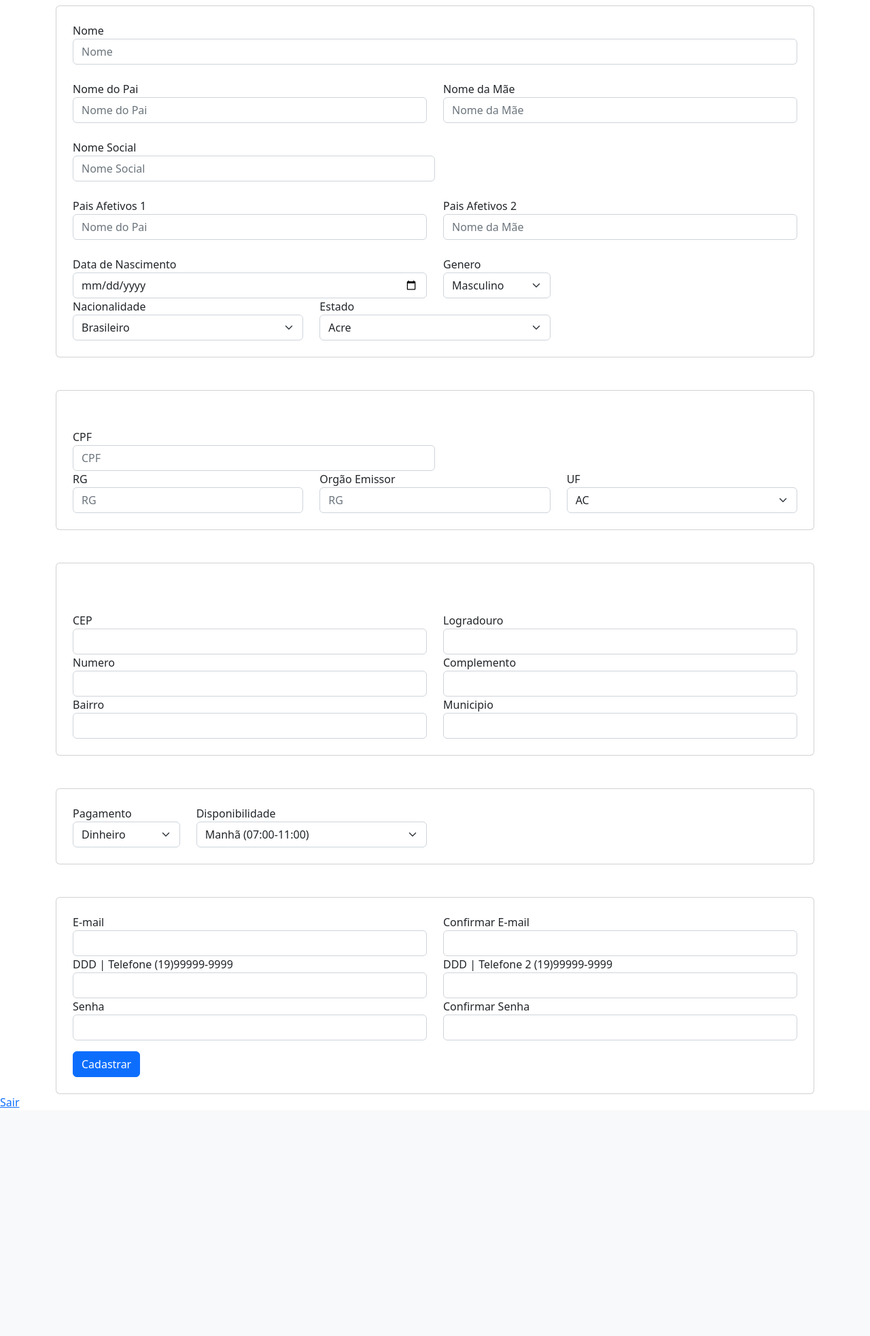
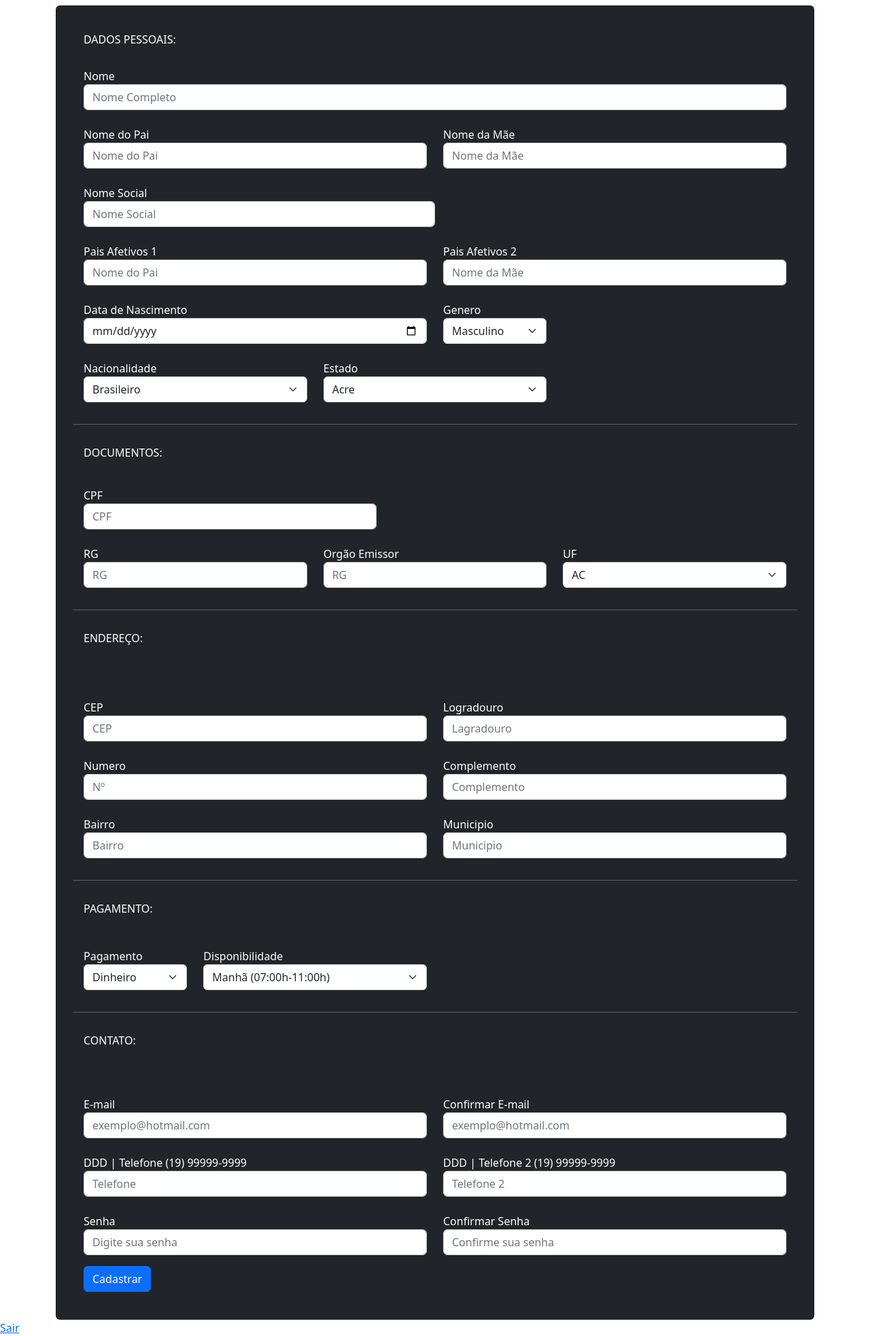
Before and after one commit to Erubbo/AutoPlanner, a PHP site: page /backend/front/cadastro_alunos.php in a window 1280 px wide. Shown: the part 193-2159 px from the top of the page at 68% size. Before the commit the page ends 1823 px from the top, so only its background shows below. Run offline with PHP 8.4, Linux system fonts and the light colour scheme; a user stored in the database is signed in.

Commit message:
Front Aluno & Professor

```diff
--- a/backend/front/cadastro_alunos.php
+++ b/backend/front/cadastro_alunos.php
@@ -20,15 +20,17 @@ include '../includes/conexao.php';
     ?>
 
     <div class="container">
+
         <h5 class="text-center">Cadastro Básico</h5>
+        <div class="card text-bg-dark p-3">
+        <h6 class="m-4">DADOS PESSOAIS:</h6>
 
-        <div class="card ">
-            <div class="form-group m-4">
+            <div class="form-group m-4 mt-2">
                 <form action="_valida_cadastro_aluno" method="post">
 
                     <div class="form-group ">
                         <label for="inputEmail4">Nome</label>
-                        <input type="text" class="form-control" id="" placeholder="Nome">
+                        <input type="text" class="form-control" id="" placeholder="Nome Completo">
                     </div>
 
 
@@ -66,7 +68,7 @@ include '../includes/conexao.php';
                     <div class="row mt-4">
                         <div class="form-group col-md-6">
                             <label for="inputPassword4">Data de Nascimento</label>
-                            <input type="date" class="form-control" id="">
+                            <input type="date" class="form-control" id="" >
                         </div>
                         <div class="form-group col-md-2">
                             <label for="Pagamento">Genero</label>
@@ -81,7 +83,7 @@ include '../includes/conexao.php';
 
                     <div class="row">
 
-                        <div class="form-group col-md-4">
+                        <div class="form-group col-md-4 mt-4">
                             <label for="Pagamento">Nacionalidade</label>
                             <select class="form-select" aria-label="Default select example">
 
@@ -92,7 +94,7 @@ include '../includes/conexao.php';
                             </select>
                         </div>
 
-                        <div class="form-group col-md-4">
+                        <div class="form-group col-md-4 mt-4">
                             <label for="Pagamento">Estado</label>
                             <select class="form-select" aria-label="Default select example">
 
@@ -125,36 +127,31 @@ include '../includes/conexao.php';
                                 <option value="TO">Tocantins</option>
                             </select>
                         </div>
+                    </div>
+            </div>
+       <hr class="m-2">
 
-                    </div>
-
-            </div>
-        </div>
-        <br>
-        <br>
-
-
-        <div class="card ">
+       <h6 class="m-4">DOCUMENTOS:</h6>
 
             <div class="group m-4 mt-2">
-                <div class="form-group  col-md-6 mt-5">
+                <div class="form-group col-md-5 mt-2">
                     <label for="inputPassword4">CPF</label>
                     <input type="number" class="form-control" id="" placeholder="CPF">
                 </div>
 
                 <div class="row ">
 
-                    <div class="form-group col-md-4">
+                    <div class="form-group col-md-4 mt-4">
                         <label for="inputPassword4">RG</label>
                         <input type="number" class="form-control" id="" placeholder="RG">
                     </div>
 
-                    <div class="form-group col-md-4">
+                    <div class="form-group col-md-4 mt-4">
                         <label for="inputPassword4">Orgão Emissor</label>
                         <input type="number" class="form-control" id="" placeholder="RG">
                     </div>
 
-                    <div class="form-group col-md-4">
+                    <div class="form-group col-md-4 mt-4">
                         <label for="Pagamento">UF</label>
                         <select class="form-select" aria-label="Default select example">
 
@@ -193,57 +190,50 @@ include '../includes/conexao.php';
 
                 </div>
             </div>
-        </div>
-        <br>
-        <br>
-
-        <div class="card">
+            <hr class="m-2">
+    <h6 class="m-4">ENDEREÇO:</h6>
             <div class="group m-4">
-
-                <div class="row mt-5 ">
-                    <div class="form-group col-md-6">
+                <div class="row mt-2 ">
+                    <div class="form-group col-md-6 mt-4">
                         <label for="inputAddress">CEP</label>
-                        <input type="number" class="form-control" id="">
+                        <input type="number" class="form-control" id="" placeholder="CEP">
                     </div>
-                    <div class="form-group col-md-6">
+                    <div class="form-group col-md-6 mt-4">
                         <label for="inputAddress">Logradouro</label>
-                        <input type="text" class="form-control" id="">
+                        <input type="text" class="form-control" id="" placeholder="Lagradouro">
                     </div>
 
                 </div>
 
 
                 <div class="row">
-                    <div class="form-group col-md-6 ">
+                    <div class="form-group col-md-6 mt-4 ">
                         <label for="inputCity">Numero</label>
-                        <input type="number" class="form-control" id="">
+                        <input type="number" class="form-control" id="" placeholder="Nº">
                     </div>
 
-                    <div class="form-group col-md-6">
+                    <div class="form-group col-md-6 mt-4">
                         <label for="inputCEP">Complemento</label>
-                        <input type="text" class="form-control" id="">
+                        <input type="text" class="form-control" id="" placeholder="Complemento">
                     </div>
                 </div>
 
 
                 <div class="row">
-                    <div class="form-group col-md-6 ">
+                    <div class="form-group col-md-6 mt-4 ">
                         <label for="inputCity">Bairro</label>
-                        <input type="text" class="form-control" id="">
+                        <input type="text" class="form-control" id="" placeholder="Bairro">
                     </div>
 
-                    <div class="form-group col-md-6">
+                    <div class="form-group col-md-6 mt-4">
                         <label for="inputCEP">Municipio</label>
-                        <input type="text" class="form-control" id="">
+                        <input type="text" class="form-control" id="" placeholder="Municipio">
                     </div>
                 </div>
             </div>
-        </div>
-        <br>
-        <br>
+            <hr class="m-2">
 
-
-        <div class="card">
+       <h6 class="m-4">PAGAMENTO:</h6>
             <div class="group m-4">
 
                 <div class="row">
@@ -261,53 +251,51 @@ include '../includes/conexao.php';
                         <label for="Pagamento">Disponibilidade</label>
                         <select class="form-select" aria-label="Default select example">
 
-                            <option value="1">Manhã (07:00-11:00)</option>
-                            <option value="2">Tarde (12:00-19:00)</option>
+                            <option value="1">Manhã (07:00h-11:00h)</option>
+                            <option value="2">Tarde (12:00h-19:00h)</option>
                             <option value="3">Integral</option>
                         </select>
                     </div>
 
                 </div>
             </div>
-        </div>
-        <br>
-        <br>
+            <hr class="m-2">
 
-        <div class="card">
+        <h6 class="m-4">CONTATO:</h6>
             <div class="group m-4">
                 <div class="row">
-                    <div class="form-group col-md-6">
+                    <div class="form-group col-md-6 mt-4">
                         <label for="email">E-mail</label>
-                        <input type="email" class="form-control" id="email">
+                        <input type="email" class="form-control" id="email" placeholder="exemplo@hotmail.com">
                     </div>
-                    <div class="form-group col-md-6">
+                    <div class="form-group col-md-6 mt-4">
                         <label for="email">Confirmar E-mail</label>
-                        <input type="email" class="form-control" id="email">
+                        <input type="email" class="form-control" id="email" placeholder="exemplo@hotmail.com">
                     </div>
                 </div>
                 <div class="row">
-                    <div class="form-group col-md-6">
-                        <label for="email">DDD | Telefone (19)99999-9999</label>
-                        <input type="number" class="form-control" id="email">
+                    <div class="form-group col-md-6 mt-4">
+                        <label for="email">DDD | Telefone (19) 99999-9999</label>
+                        <input type="number" class="form-control" id="email" placeholder="Telefone" >
                     </div>
 
-                    <div class="form-group col-md-6">
-                        <label for="email">DDD | Telefone 2 (19)99999-9999</label>
-                        <input type="number" class="form-control" id="email">
+                    <div class="form-group col-md-6 mt-4">
+                        <label for="email">DDD | Telefone 2 (19) 99999-9999</label>
+                        <input type="number" class="form-control" id="email" placeholder="Telefone 2" >
                     </div>
                 </div>
                 <div class="row">
-                    <div class="form-group col-md-6">
+                    <div class="form-group col-md-6 mt-4">
                         <label for="email">Senha</label>
-                        <input type="password" class="form-control" id="senha">
+                        <input type="password" class="form-control" id="senha" placeholder="Digite sua senha">
                     </div>
-                    <div class="form-group col-md-6">
+                    <div class="form-group col-md-6 mt-4">
                         <label for="email">Confirmar Senha</label>
-                        <input type="password" class="form-control" id="senha2">
+                        <input type="password" class="form-control" id="senha2" placeholder="Confirme sua senha">
                     </div>
                 </div>
 
-                <button type="submit" class="btn btn-primary mt-3 ">Cadastrar</button>
+                <button type="submit" class="btn btn-primary mt-3">Cadastrar</button>
                 </form>
             </div>
         </div>
```
Also changed, not shown: backend/front/cadastro_professor.php (+26 -36 lines).
